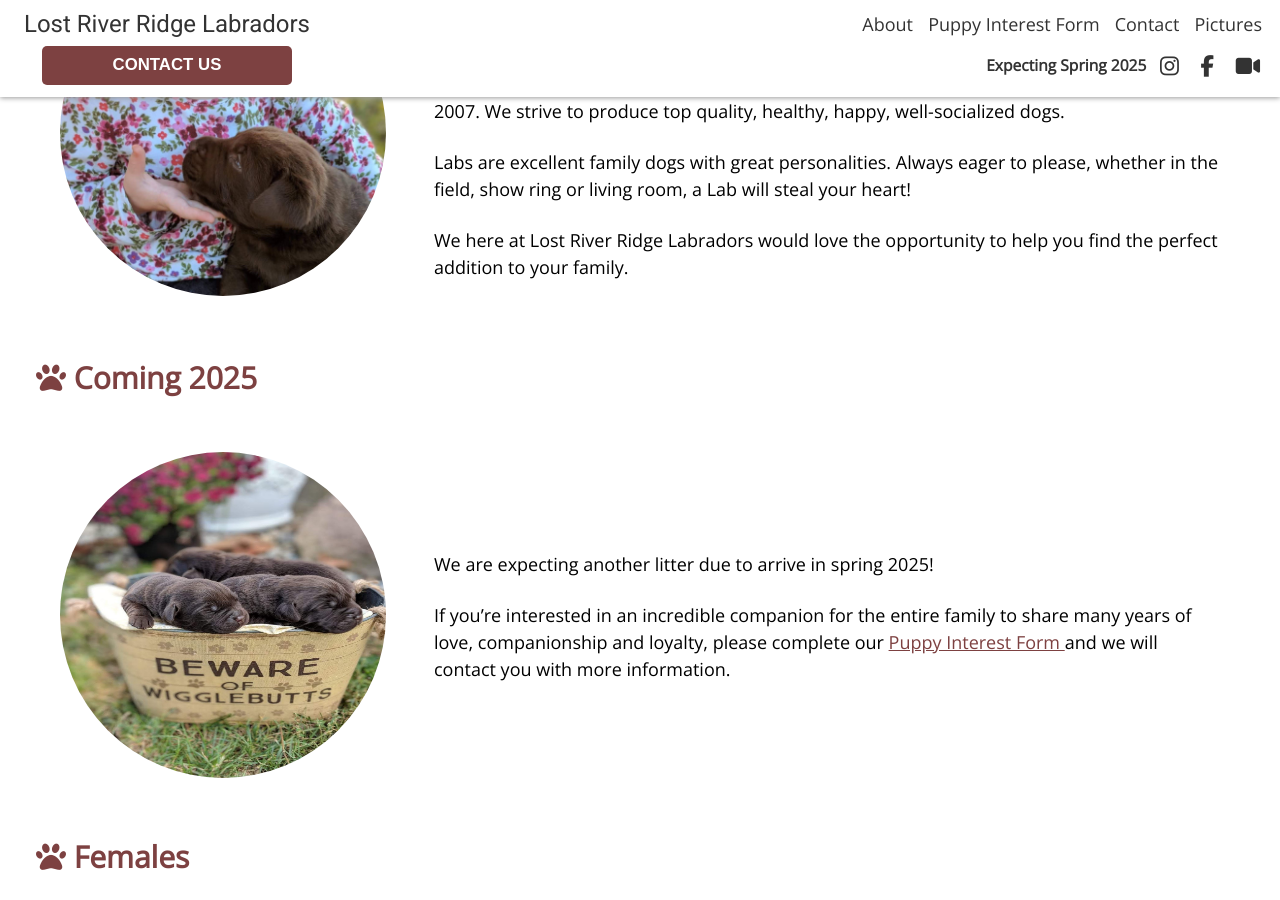
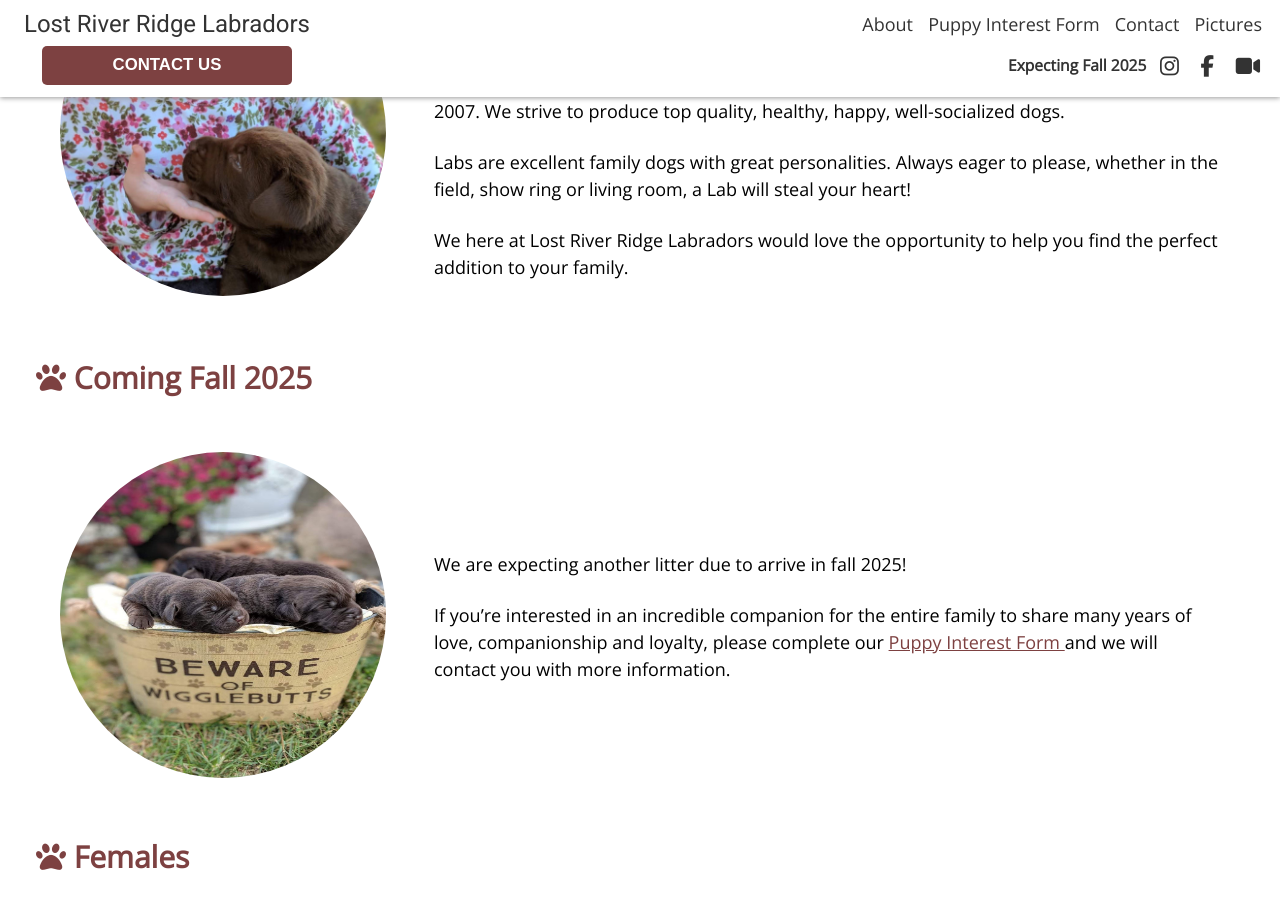
Before and after one commit to bjclark13/lost-river-labs, a Jekyll site: the page built from index.md, in a window 1280 px wide and 900 px high, scrolled down 1188 px. Built offline with Jekyll 4.4.1, drawn with Linux system fonts in a browser that asks for light colours; nearby versions of some CDN libraries.

Commit message:
change spring to fall

```diff
--- a/_includes/header-home.html
+++ b/_includes/header-home.html
@@ -8,7 +8,7 @@
         <a href="#pictures">Pictures</a>
 
         <div class="social-bar">
-            <span class="puppy-count-alert"><a href="#coming-2021">Expecting Spring 2025</a></span>
+            <span class="puppy-count-alert"><a href="#coming-2021">Expecting Fall 2025</a></span>
             <a href="https://www.instagram.com/lostriverridge_labradors/">
                 <i class="fab fa-instagram"></i>
             </a>
```
Also changed, not shown: _home_sections/expecting.md (+2 -2 lines).
